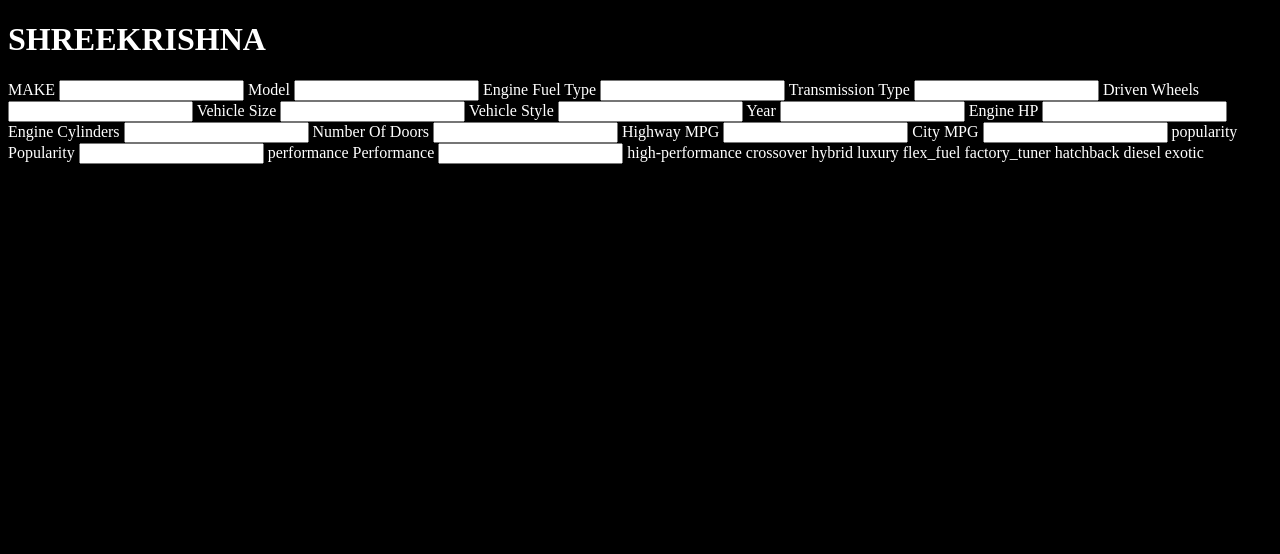
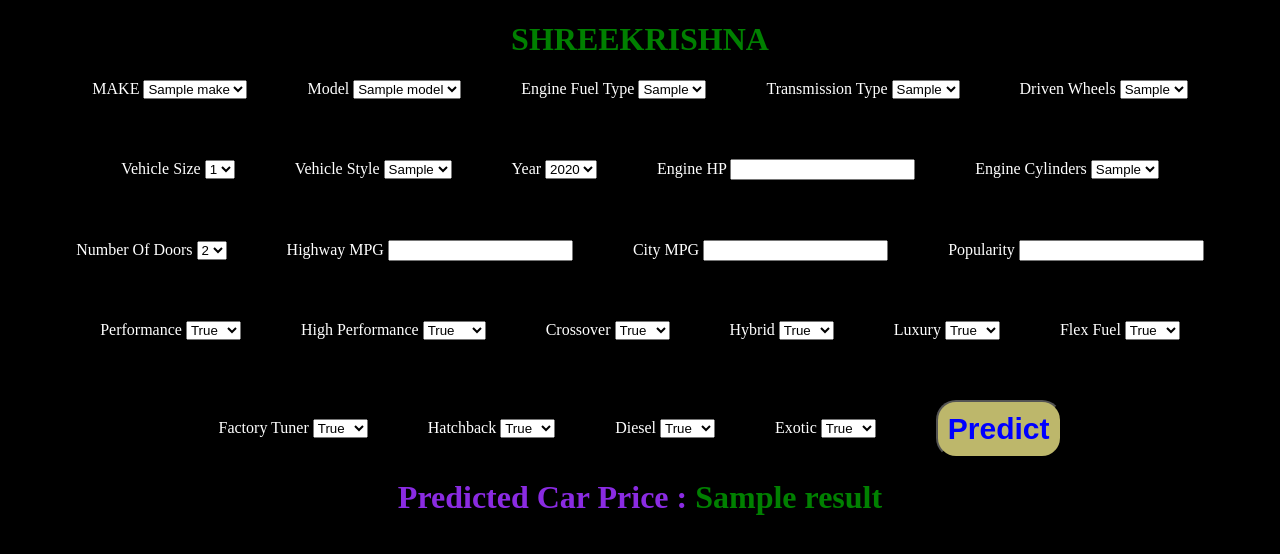
Before and after one commit to ravibalebilalu/car_price_prediction_system, a Flask app: template templates/home.html in a window 1280 px wide. Shown: the top 554 px of the page. Run offline with Flask 3, Linux system fonts and the light colour scheme; the template is opened without the code that fills it: most values are stand-ins (such as "Sample title", 1, 10 or a date in 2020); parts of the project's set-up code (start-up, migrations or seed data) failed here and were passed over.

Commit message:
add inputs to frontend

```diff
--- a/app.py
+++ b/app.py
@@ -8,35 +8,51 @@ encoder = pickle.load(open("./pickle_models/encoder.pkl","rb"))
 scaler =  pickle.load(open("./pickle_models/scaler.pkl","rb"))
 model = pickle.load(open("./pickle_models/model.pkl","rb"))
 
-def prediction():
-    data = ['Dodge' ,'other', 2017, 'premium unleaded (recommended)', 495.0, 8.0,'MANUAL', 'rear wheel drive' ,2.0 ,'Large' ,'Coupe', 21, 13 ,1851 ,1 ,1 ,0 ,0, 0, 0 ,1 ,0 ,0, 0]
-
-    cat_values,num_val = [],[]
-
-    for val in data:
-        if isinstance(val,str):
-            cat_values.append(val)
-
-        else:
-            num_val.append(val)
-
+def prediction(data):
+    cat_values = data[:7]
+    num_val = data[7:]
     cat = encoder.transform(np.array(cat_values).reshape(1,-1))
     num = np.array(num_val).reshape(1,-1)
     combiined = np.hstack((cat,num))
     scaled = scaler.transform(combiined)
+    return model.predict(scaled)
 
 app = Flask(__name__)
 
 @app.route("/")
 def home():
-    return render_template("home.html")
+    make = ['Dodge' , 'other', 'Volkswagen', 'Nissan', 'Toyota', 'Chevrolet','Mazda', 'Honda', 'Ford', 'GMC']
+    models = ['other', 'Tundra', 'Frontier', 'GTI', 'Silverado 1500', 'Tacoma','Sierra 1500', 'F-150', 'Beetle Convertible', 'Accord']
+    engine_type = ['premium unleaded (recommended)', 'regular unleaded', 'diesel','premium unleaded (required)', 'flex-fuel (unleaded/E85)','flex-fuel (premium unleaded recommended/E85)', 'electric','flex-fuel (premium unleaded required/E85)','flex-fuel (unleaded/natural gas)', 'natural gas']
+    transmission_type = ['MANUAL', 'AUTOMATIC', 'AUTOMATED_MANUAL', 'UNKNOWN','DIRECT_DRIVE']
+    driven_wheels = ['rear wheel drive', 'front wheel drive', 'all wheel drive','four wheel drive']
+    vehicle_style = ['Coupe', 'Sedan', '4dr SUV', '2dr Hatchback', 'Convertible','Wagon', 'other', 'Crew Cab Pickup', 'Extended Cab Pickup','4dr Hatchback']
+    vehicle_size = ['Large', 'Compact', 'Midsize']
+    year = [year for year in range(1990,2018)]
+    engine_cylinders = [ 1,3,4,5,6,8,9]
+
+    return render_template("home.html",make_list = make,model_list = models,engine_type_list = engine_type,transmission_type_list = transmission_type,driven_wheels_list = driven_wheels,vehicle_style_list=vehicle_style ,vehicle_size_list=vehicle_size,year_list = year,engine_cylinders_list=engine_cylinders)
 
 
 @app.route("/predict",methods=['POST'])
 def predict():
-    data =  [float(x) for x in request.form.values()]
+    make = ['Dodge' , 'other', 'Volkswagen', 'Nissan', 'Toyota', 'Chevrolet','Mazda', 'Honda', 'Ford', 'GMC']
+    models = ['other', 'Tundra', 'Frontier', 'GTI', 'Silverado 1500', 'Tacoma','Sierra 1500', 'F-150', 'Beetle Convertible', 'Accord']
+    engine_type = ['premium unleaded (recommended)', 'regular unleaded', 'diesel','premium unleaded (required)', 'flex-fuel (unleaded/E85)','flex-fuel (premium unleaded recommended/E85)', 'electric','flex-fuel (premium unleaded required/E85)','flex-fuel (unleaded/natural gas)', 'natural gas']
+    transmission_type = ['MANUAL', 'AUTOMATIC', 'AUTOMATED_MANUAL', 'UNKNOWN','DIRECT_DRIVE']
+    driven_wheels = ['rear wheel drive', 'front wheel drive', 'all wheel drive','four wheel drive']
+    vehicle_style = ['Coupe', 'Sedan', '4dr SUV', '2dr Hatchback', 'Convertible','Wagon', 'other', 'Crew Cab Pickup', 'Extended Cab Pickup','4dr Hatchback']
+    vehicle_size = ['Large', 'Compact', 'Midsize']
+    year = [year for year in range(1990,2018)]
+    engine_cylinders = [ 1,3,4,5,6,8,9]
 
-    return render_template("home.html" )
+    data =  [x for x in request.form.values()]
+
+    result = prediction(data)[0]
+
+
+
+    return render_template("home.html" , result=round(result,2),make_list = make,model_list = models,engine_type_list = engine_type,transmission_type_list = transmission_type,driven_wheels_list = driven_wheels,vehicle_style_list=vehicle_style ,vehicle_size_list=vehicle_size,year_list = year,engine_cylinders_list=engine_cylinders)
 
 if __name__ == "__main__":
     app.run(debug=True)
--- a/src/model_builder.py
+++ b/src/model_builder.py
@@ -23,7 +23,7 @@ y = df["msrp"]
 x_train,x_test,y_train,y_test = train_test_split(x,y,test_size=.33,random_state=42)
 
 # encoding
-print(x_train.columns)
+
 oe  = OrdinalEncoder()
 oe.fit(x_train[cat_col])
 x_train[cat_col] = oe.transform(x_train[cat_col])
--- a/templates/home.html
+++ b/templates/home.html
@@ -1,51 +1,225 @@
 <!DOCTYPE html>
 <html lang="en">
     <head>
-    <meta charset="UTF-8">
-    <meta name="viewport" content="width=device-width, initial-scale=1.0">
+        <meta charset="UTF-8" />
+        <meta name="viewport" content="width=device-width, initial-scale=1.0" />
         <title>Document</title>
         <style>
-        body{
+            body {
                 background-color: black;
                 color: white;
+            }
+
+            .flexbox {
+                display: flex;
+                justify-content: center;
+                align-items: center;
+
+                flex-wrap: wrap;
+                gap: 60px;
+                margin: 10px;
+            }
+            form{
+
+                margin: 40px;
+            }
+
+            button {
+                background-color: darkkhaki;
+                padding: 10px;
+                border-radius: 20px;
+                color: blue;
+                font-size: 30px;
+                font-weight: bold;
+            }
+         h1{
+            color: green;
+            text-align: center;
+         }
+         span{
+            color: blueviolet;
          }
         </style>
     </head>
     <body>
         <h1>SHREEKRISHNA</h1>
 
+        <form action="{{'predict'}}" method="post" class="flexbox">
+            <div>
+                <label for="make">MAKE</label>
 
- <form action="{{'predict'}}" method="post">
+                <select name="make" id="make">
+                    {% for m in make_list %}
+                    <option value="{{m}}">{{m}}</option>
+                    {% endfor %}
+                </select>
+            </div>
 
-      <label for="make">MAKE</label> <input type="text" name="make" id="make">
+            <div>
+                <label for="model">Model</label>
+                <select name="model" id="model">
+                    {% for m  in model_list %}
+                    <option value="{{m}}">{{m}}</option>
+                    {% endfor %}
+                </select>
+            </div>
 
-       <label for="model">Model</label> <input type="text" name="model" id="model">
-       <label for="engine_fuel_type">Engine Fuel Type</label> <input type="text" name="engine_fuel_type" id="engine_fuel_type">
-      <label for="transmission_type"> Transmission Type</label> <input type="text" name="transmission_type" id="transmission_type">
-  <label for="driven_wheels">Driven Wheels</label> <input type="text" name="driven_wheels" id="driven_wheels">
-        <label for="vehicle_size">Vehicle Size</label> <input type="text" name="vehicle_size" id="vehicle_size">
-       <label for="vehicle_style">Vehicle Style</label> <input type="text" name="vehicle_style" id="vehicle_style">
-    <label for="year">Year</label> <input type="text" name="year" id="year">
-        <label for="engine_hp">Engine HP</label> <input type="text" name="engine_hp" id="engine_hp">
+            <div>
+                <label for="engine_fuel_type">Engine Fuel Type</label>
+                <select name="engine_fuel_type" id="engine_fuel_type">
+                    {% for m in  engine_type_list %}
+                    <option value="{{m}}">{{m}}</option>
+                    {% endfor %}
+                </select>
+            </div>
+            <div>
+                <label for="transmission_type"> Transmission Type</label>
+                 <select name="transmission_type" id="transmission_type">
+                    {% for m in transmission_type_list %}
+                    <option value="{{m}}">{{m}}</option>
+                    {% endfor %}
+                 </select>
+            </div>
+            <div>
+                <label for="driven_wheels">Driven Wheels</label>
+                 <select name="driven_wheels" id="driven_wheels">
+                    {% for  m in driven_wheels_list  %}
+                    <option value="{{m}}">{{m}}</option>
+                    {% endfor %}
+                 </select>
+            </div>
+            <div>
+                <label for="vehicle_size">Vehicle Size</label>
+               <select name="vehicle_size" id="vehicle_size">
+                {% for m in vehicle_size_list %}
+                <option value="{{m}}">{{m}}</option>
+                {% endfor %}
+               </select>
+            </div>
+            <div>
+                <label for="vehicle_style">Vehicle Style</label>
+                 <select name="vehicle_style" id="vehicle_style">
+                    {% for m in vehicle_style_list  %}
+                    <option value="{{m}}">{{m}}</option>
+                    {% endfor %}
+                 </select>
+            </div>
+            <div>
+                <label for="year">Year</label>
+                 <select name="year" id="year">
+                    {% for y in year_list  %}
+                    <option value="{{y}}">{{y}}</option>
+                    {% endfor %}
+                 </select>
+            </div>
+            <div>
+                <label for="engine_hp">Engine HP</label>
+                <input type="text" name="engine_hp" id="engine_hp" />
+            </div>
 
-     <label for="engine_cylinders">Engine Cylinders</label> <input type="text" name="engine_cylinders" id="engine_cylinders">
+            <div>
+                <label for="engine_cylinders">Engine Cylinders</label>
+                <select name="engine_cylinders" id="engine_cylinders">
+                    {% for e in engine_cylinders_list %}
+                    <option value="{{e}}">{{e}}</option>
+                    {% endfor %}
+                </select>
+            </div>
 
-         <label for="number_of_doors">Number Of Doors</label> <input type="text" name="number_of_doors" id="number_of_doors">
-      <label for="highway_mpg">Highway MPG</label> <input type="text" name="highway_mpg" id="highway_mpg">
-           <label for="city_mpg">City MPG</label> <input type="text" name="city_mpg" id="city_mpg">
-    popularity    <label for="popularity">Popularity</label> <input type="text" name="popularity" id="popularity">
-    performance      <label for="performance">Performance</label> <input type="text" name="performance" id="performance">
-    high-performance
-    crossover
-    hybrid
-    luxury
-    flex_fuel
-    factory_tuner
-    hatchback
-    diesel
-    exotic
+            <div>
+                <label for="number_of_doors">Number Of Doors</label>
+                <select name="number_of_doors" id="number_of_doors">
+                    <option value="2">2</option>
+                    <option value="3">3</option>
+                    <option value="4">4</option>
+                </select>
+            </div>
+            <div>
+                <label for="highway_mpg">Highway MPG</label>
+                <input type="text" name="highway_mpg" id="highway_mpg" />
+            </div>
+            <div>
+                <label for="city_mpg">City MPG</label>
+                <input type="text" name="city_mpg" id="city_mpg" />
+            </div>
+            <div>
+                <label for="popularity">Popularity</label>
+               <input type="text" name="popularity" id="popularity">
+            </div>
+            <div>
+                <label for="performance">Performance</label>
+                <select name="performance" id="performance">
+                    <option value="1">True</option>
+                    <option value="0">False</option>
+                   </select>
+            </div>
+            <div>
+                <label for="high-performance">High Performance</label>
+                 <select name="high-performance" id="high-performance">
+                    <option value="1">True</option>
+                    <option value="0">False~</option>
+                 </select>
+            </div>
+            <div>
+                <label for="crossover">Crossover</label>
+                <select name="crossover" id="crossover">
+                    <option value="1">True</option>
+                    <option value="0">False</option>
+                 </select>
+            </div>
+            <div>
+                <label for="hybrid">Hybrid</label>
+                <select name="hybrid" id="hybrid">
+                    <option value="1">True</option>
+                    <option value="0">False</option>
+                 </select>
+            </div>
+            <div>
+                <label for="luxury">Luxury</label>
+                <select name="luxury" id="luxury">
+                    <option value="1">True</option>
+                    <option value="0">False</option>
+                 </select>
+            </div>
+            <div>
+                <label for="flex_fuel">Flex Fuel</label>
+                <select name="flex_fuel" id="flex_fuel">
+                    <option value="1">True</option>
+                    <option value="0">False</option>
+                 </select>
+            </div>
+            <div>
+                <label for="factory_tuner">Factory Tuner</label>
+                <select name="factory_tuner" id="factory_tuner">
+                    <option value="1">True</option>
+                    <option value="0">False</option>
+                 </select>
+            </div>
+            <div>
+                <label for="hatchback">Hatchback</label>
+                <select name="hatchback" id="hatchback">
+                    <option value="1">True</option>
+                    <option value="0">False</option>
+                 </select>
+            </div>
+            <div>
+                <label for="diesel">Diesel</label>
+                <select name="diesel" id="diesel">
+                    <option value="1">True</option>
+                    <option value="0">False</option>
+                 </select>
+            </div>
+            <div>
+                <label for="exotic">Exotic</label>
+                <select name="exotic" id="exotic">
+                    <option value="1">True</option>
+                    <option value="0">False</option>
+                 </select>
+            </div>
+
+            <button type="submit">Predict</button>
         </form>
 
-
+        <h1><span> Predicted Car Price : </span>{{result}}</h1>
     </body>
 </html>
```
Also changed, not shown: 1 other file. Lines whose indentation alone changed are shown as unchanged.
